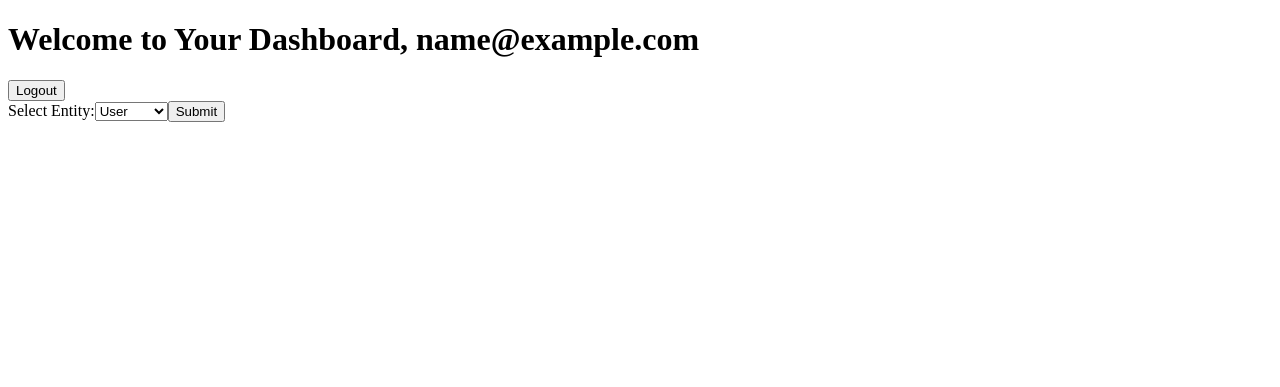
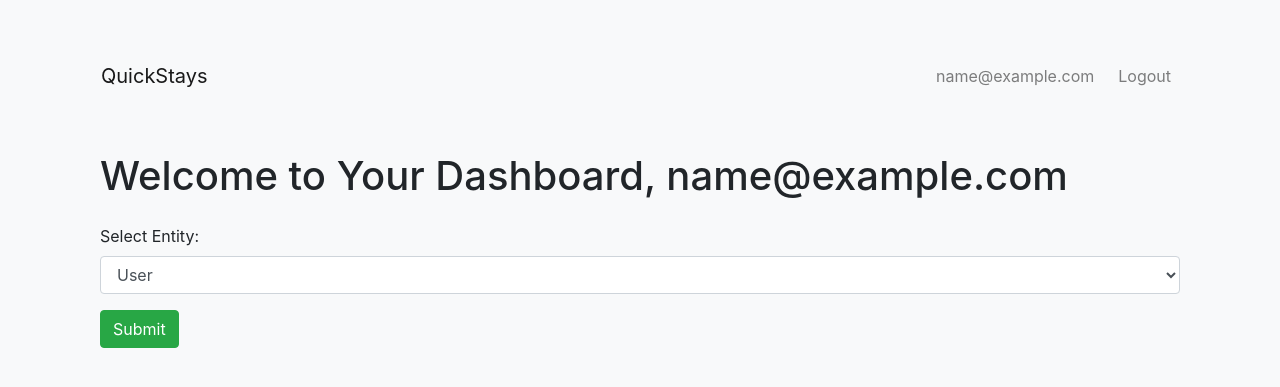
Before and after one commit to Hecktox/QuickStays, a PHP site: page /Views/Admin/index.php in a window 1280 px wide. Shown: the top 387 px of the page. Run offline with PHP 8.4, Linux system fonts and the light colour scheme; the visitor is signed in with stand-in values (Sample User, id 1); some libraries are stand-ins or nearby versions.

Commit message:
Added Styling and header to admin index.php

```diff
--- a/QuickStays/Views/Admin/index.php
+++ b/QuickStays/Views/Admin/index.php
@@ -10,19 +10,49 @@
 
 <head>
     <title>Entity Choice</title>
+    <!-- Include Bootstrap CSS -->
+    <link rel="stylesheet" href="https://stackpath.bootstrapcdn.com/bootstrap/4.5.2/css/bootstrap.min.css">
+    <!-- Optional: Include Bootstrap JavaScript and its dependencies if you need interactive components -->
+    <script src="https://code.jquery.com/jquery-3.5.1.slim.min.js"></script>
+    <script src="https://cdn.jsdelivr.net/npm/popper.js@1.9.5/umd.js"></script>
+    <script src="https://stackpath.bootstrapcdn.com/bootstrap/4.5.2/js/bootstrap.min.js"></script>
 </head>
 
+<body class="bg-light">
+    <div class="container mt-5">
         <?php
         session_start();
+        // Header with conditional user display
+        echo '<nav class="navbar navbar-expand-lg navbar-light bg-light">';
+        echo '  <a class="navbar-brand" href="#">QuickStays</a>';
+        echo '  <div class="collapse navbar-collapse" id="navbarNav">';
+        echo '    <ul class="navbar-nav ml-auto">';
+        if (isset($_SESSION['admin_email'])) {
+            // Display admin email and logout option
+            echo '      <li class="nav-item">';
+            echo '        <span class="navbar-text mr-3">' . htmlspecialchars($_SESSION['admin_email']) . '</span>';
+            echo '      </li>';
+            echo '      <li class="nav-item">';
+            echo '        <a class="nav-link" href="/eCommerce-Project/QuickStays/index.php?entity=login&action=logout">Logout</a>';
+            echo '      </li>';
+        } else {
+            // Display login link
+            echo '      <li class="nav-item">';
+            echo '        <a class="nav-link" href="/eCommerce-Project/QuickStays/index.php?entity=login&action=login">Login</a>';
+            echo '      </li>';
+        }
+        echo '    </ul>';
+        echo '  </div>';
+        echo '</nav>';
 
         if (isset($_SESSION['admin_email'])) {
-    echo "<h1>Welcome to Your Dashboard, " . $_SESSION['admin_email'] . "</h1>";
-    echo '<button onclick="window.location.href=\'/eCommerce-Project/QuickStays/index.php?entity=login&action=logout\';">Logout</button>';
+            echo '<div class="container mt-5">';
+            echo "<h1>Welcome to Your Dashboard, " . htmlspecialchars($_SESSION['admin_email']) . "</h1>";
 
-    echo '<body>';
-    echo '<form method="GET" action="/eCommerce-Project/QuickStays/index.php">';
+            echo '<form method="GET" action="/eCommerce-Project/QuickStays/index.php" class="mt-4">';
+            echo '<div class="form-group">';
             echo '<label for="entity">Select Entity:</label>';
-    echo '<select id="entity" name="entity">';
+            echo '<select id="entity" name="entity" class="form-control">';
             echo '<option value="user" ' . (isset($_GET['entity']) && $_GET['entity'] === 'user' ? 'selected' : '') . '>User</option>';
             echo '<option value="property" ' . (isset($_GET['entity']) && $_GET['entity'] === 'property' ? 'selected' : '') . '>Property</option>';
             echo '<option value="admin" ' . (isset($_GET['entity']) && $_GET['entity'] === 'admin' ? 'selected' : '') . '>Admin</option>';
@@ -30,14 +60,20 @@ if (isset($_SESSION['admin_email'])) {
             echo '<option value="cart" ' . (isset($_GET['entity']) && $_GET['entity'] === 'cart' ? 'selected' : '') . '>Cart</option>';
             echo '<option value="review" ' . (isset($_GET['entity']) && $_GET['entity'] === 'review' ? 'selected' : '') . '>Review</option>';
             echo '</select>';
+            echo '</div>';
             echo '<input type="hidden" name="action" value="list">';
-    echo '<button type="submit">Submit</button>';
+            echo '<button type="submit" class="btn btn-success">Submit</button>';
             echo '</form>';
-    echo '</body>';
         } else {
-    echo "<p>Session not set. Please log in.</p>";
-    echo '<button onclick="window.location.href=\'/eCommerce-Project/QuickStays/index.php?entity=login&action=login\';">Login</button>';
+            echo '<div class="container mt-5">';
+            echo '<div class="alert alert-warning" role="alert">';
+            echo 'Session not set. Please log in.';
+            echo '</div>';
+            echo '<a href="/eCommerce-Project/QuickStays/index.php?entity=login&action=login" class="btn btn-primary">Login</a>';
+            echo '</div>'; // Close container
         }
         ?>
+    </div>
+</body>
 
 </html>
```
Also changed, not shown: QuickStays/Views/User/index.php (line endings or trailing spaces). Lines whose indentation alone changed are shown as unchanged.
